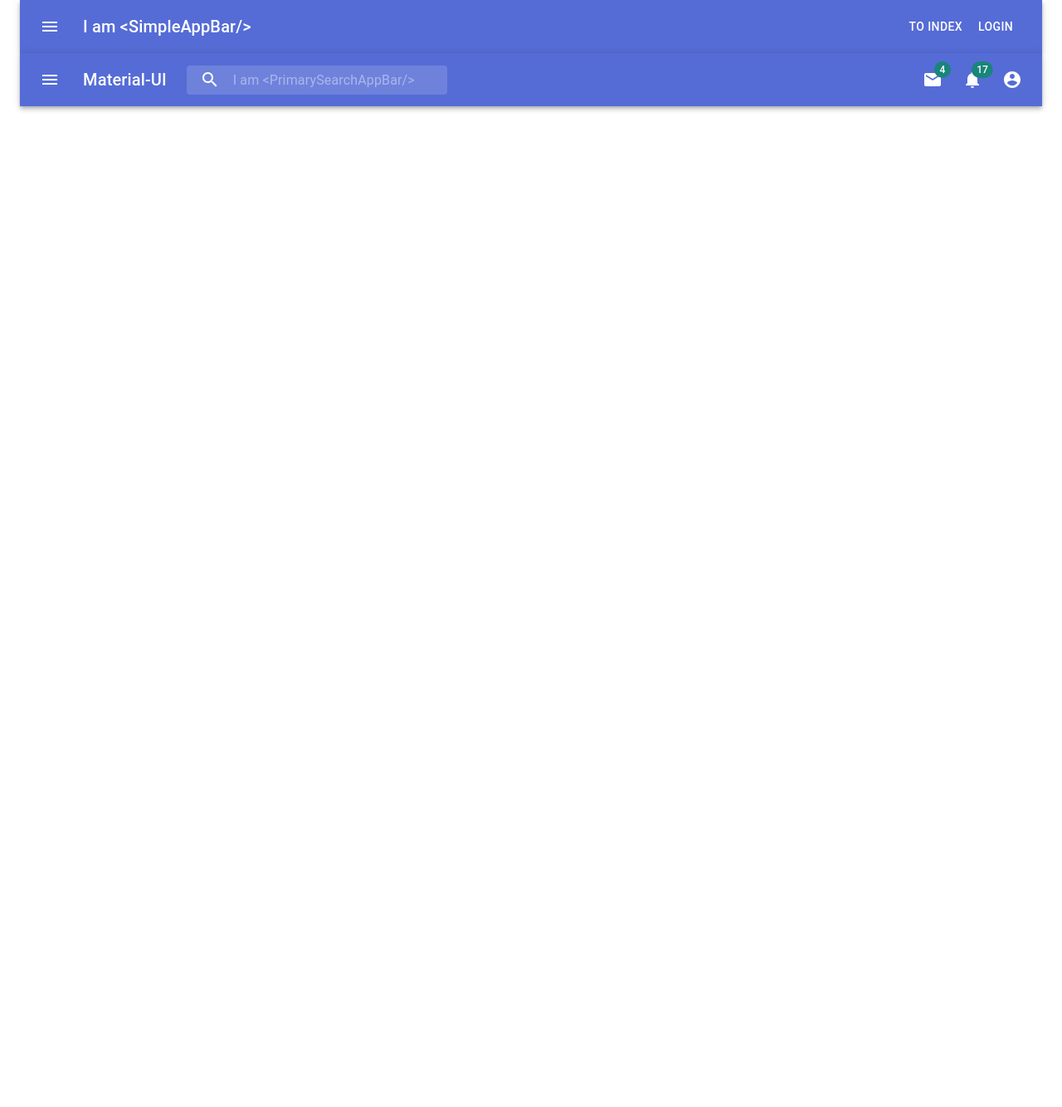
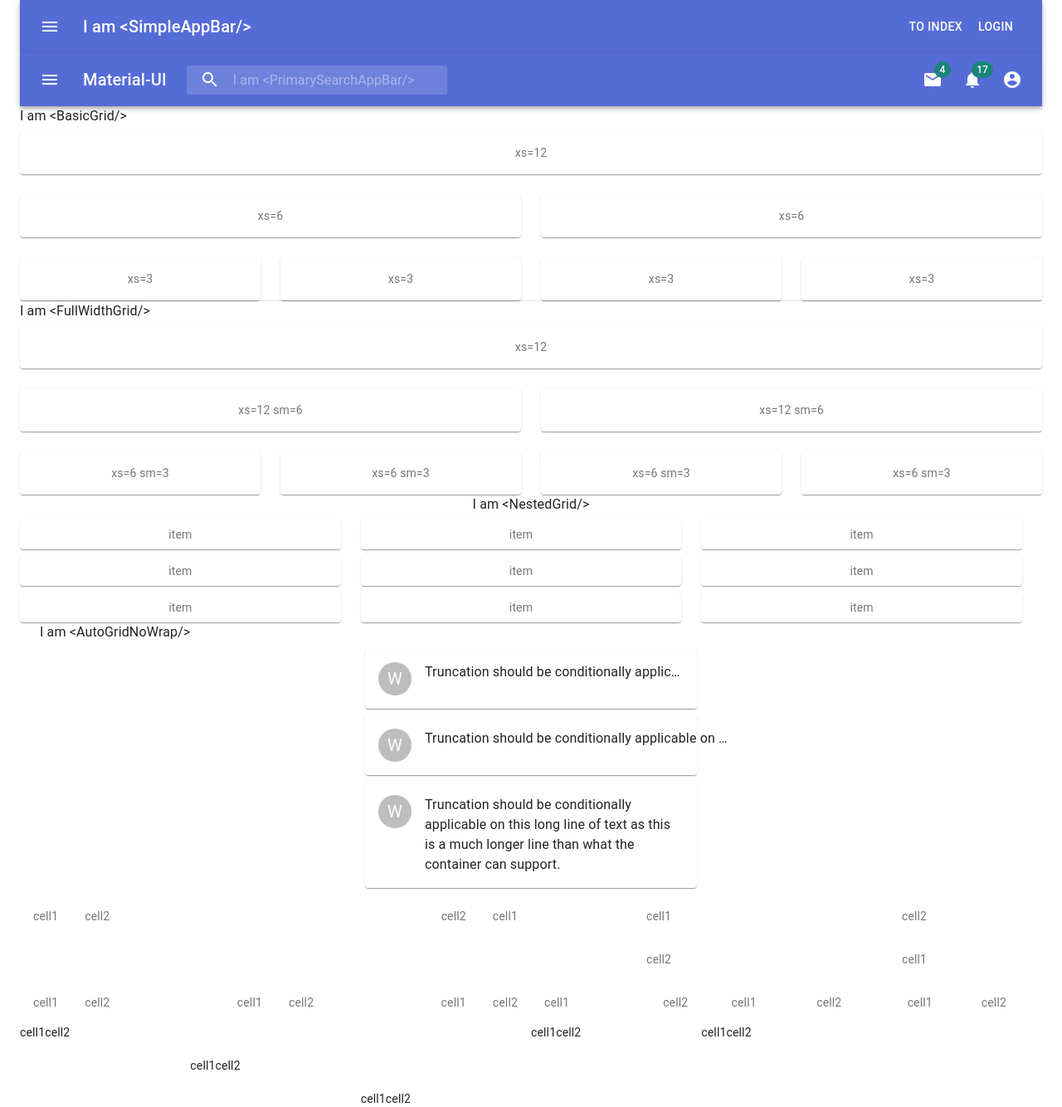
Before and after one commit to 1846689910/type-18-next, a Next.js app: page /mui-demo in a window 1280 px wide. Shown: the whole page at 83% size. Before the commit the page ends 800 px from the top, so only its background shows below. Built offline with nearby package versions, Linux system fonts and the light colour scheme.

Commit message:
add material-ui support

```diff
--- a/src/client/components/m-ui/index.jsx
+++ b/src/client/components/m-ui/index.jsx
@@ -19,12 +19,14 @@ import MailIcon from "@material-ui/icons/Mail";
 import NotificationsIcon from "@material-ui/icons/Notifications";
 import MoreIcon from "@material-ui/icons/MoreVert";
 import Link from "next/link";
+import Layout from "./layout";
 
 export default function() {
   return (
     <Container maxWidth="lg">
       <SimpleAppBar />
       <PrimarySearchAppBar/>
+      <Layout/>
     </Container>
   );
 }
--- /dev/null
+++ b/src/client/components/m-ui/layout/Grid.jsx
@@ -0,0 +1,272 @@
+import React from "react";
+import { makeStyles } from "@material-ui/core/styles";
+import Paper from "@material-ui/core/Paper";
+import Grid from "@material-ui/core/Grid";
+import Typography from "@material-ui/core/Typography";
+import Avatar from "@material-ui/core/Avatar";
+
+const useStyles1 = makeStyles(theme => ({
+  root: {
+    flexGrow: 1
+  },
+  paper: {
+    padding: theme.spacing(2),
+    textAlign: "center",
+    color: theme.palette.text.secondary
+  }
+}));
+
+export function BasicGrid() {
+  const classes = useStyles1();
+  return (
+    <div className={classes.root}>
+      <Typography component="h3" gutterBottom>
+        I am {"<BasicGrid/>"}
+      </Typography>
+      <Grid container spacing={3}>
+        <Grid item xs={12}>
+          <Paper className={classes.paper}>xs=12</Paper>
+        </Grid>
+        <Grid item xs={6}>
+          <Paper className={classes.paper}>xs=6</Paper>
+        </Grid>
+        <Grid item xs={6}>
+          <Paper className={classes.paper}>xs=6</Paper>
+        </Grid>
+        <Grid item xs={3}>
+          <Paper className={classes.paper}>xs=3</Paper>
+        </Grid>
+        <Grid item xs={3}>
+          <Paper className={classes.paper}>xs=3</Paper>
+        </Grid>
+        <Grid item xs={3}>
+          <Paper className={classes.paper}>xs=3</Paper>
+        </Grid>
+        <Grid item xs={3}>
+          <Paper className={classes.paper}>xs=3</Paper>
+        </Grid>
+      </Grid>
+    </div>
+  );
+}
+
+const useStyles2 = makeStyles(theme => ({
+  root: {
+    flexGrow: 1
+  },
+  paper: {
+    padding: theme.spacing(2),
+    textAlign: "center",
+    color: theme.palette.text.secondary
+  }
+}));
+
+export function FullWidthGrid() {
+  const classes = useStyles2();
+
+  return (
+    <div className={classes.root}>
+      <Typography component="h3" gutterBottom>
+        I am {"<FullWidthGrid/>"}
+      </Typography>
+      <Grid container spacing={3}>
+        <Grid item xs={12}>
+          <Paper className={classes.paper}>xs=12</Paper>
+        </Grid>
+        <Grid item xs={12} sm={6}>
+          <Paper className={classes.paper}>xs=12 sm=6</Paper>
+        </Grid>
+        <Grid item xs={12} sm={6}>
+          <Paper className={classes.paper}>xs=12 sm=6</Paper>
+        </Grid>
+        <Grid item xs={6} sm={3}>
+          <Paper className={classes.paper}>xs=6 sm=3</Paper>
+        </Grid>
+        <Grid item xs={6} sm={3}>
+          <Paper className={classes.paper}>xs=6 sm=3</Paper>
+        </Grid>
+        <Grid item xs={6} sm={3}>
+          <Paper className={classes.paper}>xs=6 sm=3</Paper>
+        </Grid>
+        <Grid item xs={6} sm={3}>
+          <Paper className={classes.paper}>xs=6 sm=3</Paper>
+        </Grid>
+      </Grid>
+    </div>
+  );
+}
+
+const useStyles3 = makeStyles(theme => ({
+  root: {
+    flexGrow: 1
+  },
+  paper: {
+    padding: theme.spacing(1),
+    textAlign: "center",
+    color: theme.palette.text.secondary
+  },
+  h3: {
+    textAlign: "center"
+  }
+}));
+
+export function NestedGrid() {
+  const classes = useStyles3();
+
+  function FormRow() {
+    return (
+      <React.Fragment>
+        <Grid item xs={4}>
+          <Paper className={classes.paper}>item</Paper>
+        </Grid>
+        <Grid item xs={4}>
+          <Paper className={classes.paper}>item</Paper>
+        </Grid>
+        <Grid item xs={4}>
+          <Paper className={classes.paper}>item</Paper>
+        </Grid>
+      </React.Fragment>
+    );
+  }
+
+  return (
+    <div className={classes.root}>
+      <Typography component="h3" className={classes.h3} gutterBottom>
+        I am {"<NestedGrid/>"}
+      </Typography>
+      <Grid container spacing={1}>
+        <Grid container item xs={12} spacing={3}>
+          <FormRow />
+        </Grid>
+        <Grid container item xs={12} spacing={3}>
+          <FormRow />
+        </Grid>
+        <Grid container item xs={12} spacing={3}>
+          <FormRow />
+        </Grid>
+      </Grid>
+    </div>
+  );
+}
+
+const useStyles4 = makeStyles(theme => ({
+  root: {
+    flexGrow: 1,
+    overflow: "hidden",
+    padding: theme.spacing(0, 3)
+  },
+  paper: {
+    maxWidth: 400,
+    margin: `${theme.spacing(1)}px auto`,
+    padding: theme.spacing(2)
+  }
+}));
+
+const message = `Truncation should be conditionally applicable on this long line of text
+ as this is a much longer line than what the container can support. `;
+
+export function AutoGridNoWrap() {
+  const classes = useStyles4();
+
+  return (
+    <div className={classes.root}>
+      <Typography component="h3" gutterBottom>
+        I am {"<AutoGridNoWrap/>"}
+      </Typography>
+      <Paper className={classes.paper}>
+        <Grid container wrap="nowrap" spacing={2}>
+          <Grid item>
+            <Avatar>W</Avatar>
+          </Grid>
+          <Grid item xs zeroMinWidth>
+            <Typography noWrap>{message}</Typography>
+          </Grid>
+        </Grid>
+      </Paper>
+      <Paper className={classes.paper}>
+        <Grid container wrap="nowrap" spacing={2}>
+          <Grid item>
+            <Avatar>W</Avatar>
+          </Grid>
+          <Grid item xs>
+            <Typography noWrap>{message}</Typography>
+          </Grid>
+        </Grid>
+      </Paper>
+      <Paper className={classes.paper}>
+        <Grid container wrap="nowrap" spacing={2}>
+          <Grid item>
+            <Avatar>W</Avatar>
+          </Grid>
+          <Grid item xs>
+            <Typography>{message}</Typography>
+          </Grid>
+        </Grid>
+      </Paper>
+    </div>
+  );
+}
+
+export function Interative() {
+  const direction = ["row", "row-reverse", "column", "column-reverse"];
+  const justify = [
+    "flex-start",
+    "center",
+    "flex-end",
+    "space-between",
+    "space-around",
+    "space-evenly"
+  ];
+  const alignItems = [
+    "flex-start",
+    "center",
+    "flex-end",
+    "stretch",
+    "baseline"
+  ];
+  const classes = useStyles2();
+  return (
+    <div>
+      <Grid container>
+        {direction.map((x, i) => (
+          <Grid container item direction={x} xs={3} key={i}>
+            <Grid item className={classes.paper}>
+              cell1
+            </Grid>
+            <Grid item className={classes.paper}>
+              cell2
+            </Grid>
+          </Grid>
+        ))}
+      </Grid>
+      <Grid container>
+        {justify.map((x, i) => (
+          <Grid container item direction={"row"} justify={x} xs={2} key={i}>
+            <Grid item className={classes.paper}>
+              cell1
+            </Grid>
+            <Grid item className={classes.paper}>
+              cell2
+            </Grid>
+          </Grid>
+        ))}
+      </Grid>
+      <Grid container style={{ height: "100px" }}>
+        {alignItems.map((x, i) => (
+          <Grid
+            container
+            item
+            direction="row"
+            style={{ height: "100px" }}
+            alignItems={x}
+            xs={2}
+            key={i}
+          >
+            <Grid item>cell1</Grid>
+            <Grid item>cell2</Grid>
+          </Grid>
+        ))}
+      </Grid>
+    </div>
+  );
+}
--- /dev/null
+++ b/src/client/components/m-ui/layout/index.jsx
@@ -0,0 +1,14 @@
+import { Fragment } from "react";
+import { BasicGrid, FullWidthGrid, NestedGrid, AutoGridNoWrap, Interative } from "./Grid";
+import { Divider } from "@material-ui/core";
+
+export default () => (
+  <Fragment>
+    <BasicGrid />
+    <Divider />
+    <FullWidthGrid />
+    <NestedGrid />
+    <AutoGridNoWrap/>
+    <Interative/>
+  </Fragment>
+);
```
